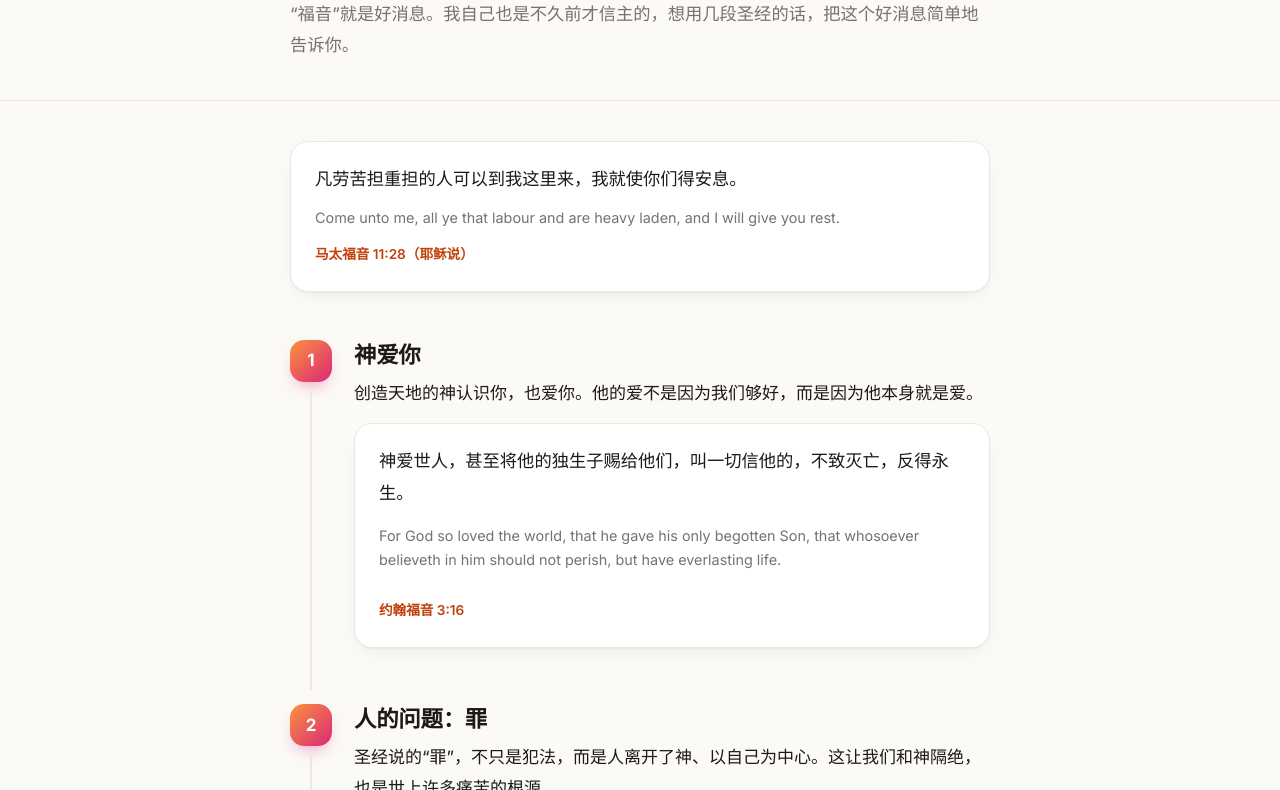
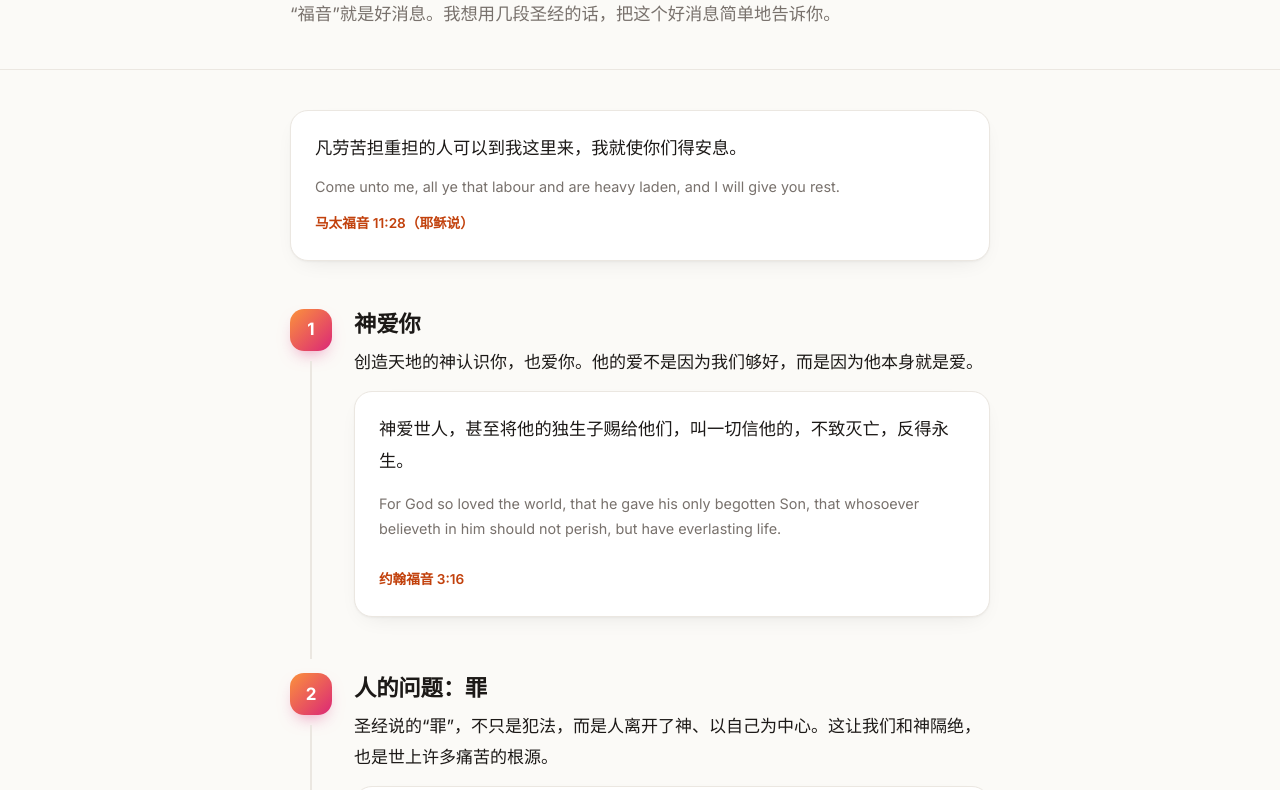
Before and after one commit to mutou2025/faith-journey, an Astro site: page /gospel in a window 1280 px wide. Shown: the part 248-1038 px from the top of the page. Built offline with nearby package versions, Linux system fonts and the light colour scheme; Astro itself is replaced by a stand-in of ours.

Commit message:
认识福音页去掉「不久前才信主」
Co-Authored-By: Claude Opus 5.5 <noreply@anthropic.com>
Claude-Session: https://claude.ai/code/session_01LfQHvh3XX3MUP69brNyq7s

```diff
--- a/src/pages/gospel.astro
+++ b/src/pages/gospel.astro
@@ -11,7 +11,7 @@ import Verse from '../components/Verse.astro';
     <div class="wrap">
       <span class="eyebrow">Good News</span>
       <h1>认识福音</h1>
-      <p class="lead">“福音”就是好消息。我自己也是不久前才信主的，想用几段圣经的话，把这个好消息简单地告诉你。</p>
+      <p class="lead">“福音”就是好消息。我想用几段圣经的话，把这个好消息简单地告诉你。</p>
     </div>
   </header>
   <div class="wrap" style="margin-top:40px">
```
